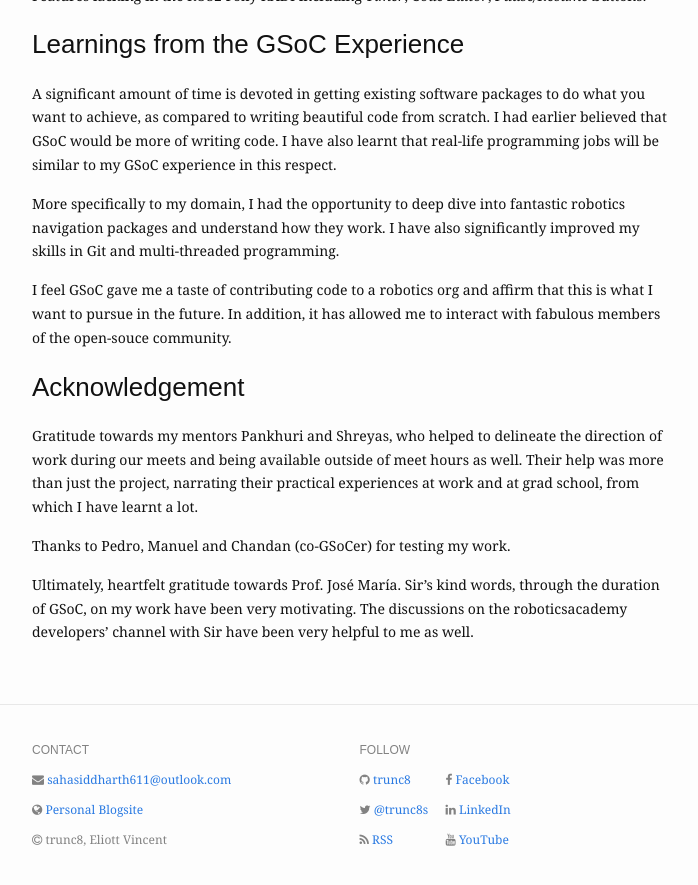
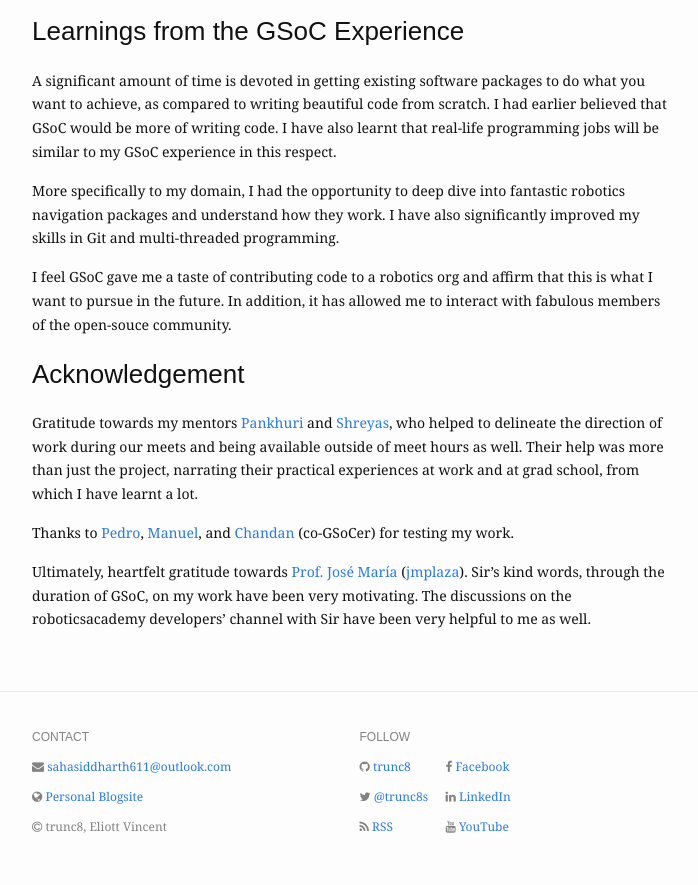
Before and after one commit to TheRoboticsClub/gsoc2021-Siddharth_Saha, a Jekyll site: the page built from docs/_posts/milestones/2021-08-21-final-report.md, in a window 1280 px wide and 900 px high, scrolled down 4296 px. Shown: the top 885 px of the window, without its empty margins (288-986 px from the left). Built offline with Jekyll 4.4.1, drawn with Linux system fonts in a browser that asks for light colours; nearby versions of some CDN libraries.

Commit message:
Added banner gif to final report

```diff
--- a/docs/_posts/milestones/2021-08-21-final-report.md
+++ b/docs/_posts/milestones/2021-08-21-final-report.md
@@ -7,7 +7,7 @@
 category: milestones
 ---
 
-<img src="{{ "/assets/img/content/placeholder-img/Banner.jpg" | absolute_url }}" alt="bay" class="post-pic"/>
+<img src="{{ "/assets/img/content/final-report/amazon-single-slam.gif" | absolute_url }}" alt="amazon warehouse gif" class="post-pic"/>
 <br />
 <br />
 
@@ -125,11 +125,11 @@
 
 
 ### Acknowledgement
-Gratitude towards my mentors Pankhuri and Shreyas, who helped to delineate the direction of work during our meets and being available outside of meet hours as well. Their help was more than just the project, narrating their practical experiences at work and at grad school, from which I have learnt a lot.
+Gratitude towards my mentors [Pankhuri](https://github.com/pankhurivanjani) and [Shreyas](https://github.com/shreyasgokhale), who helped to delineate the direction of work during our meets and being available outside of meet hours as well. Their help was more than just the project, narrating their practical experiences at work and at grad school, from which I have learnt a lot.
 
-Thanks to Pedro, Manuel and Chandan (co-GSoCer) for testing my work.
+Thanks to [Pedro](https://github.com/pariaspe), [Manuel](https://github.com/ReyDoran), and [Chandan](https://github.com/predator4hack) (co-GSoCer) for testing my work.
 
-Ultimately, heartfelt gratitude towards Prof. José Marı́a. Sir's kind words, through the duration of GSoC, on my work have been very motivating. The discussions on the roboticsacademy developers' channel with Sir have been very helpful to me as well.
+Ultimately, heartfelt gratitude towards [Prof. José Marı́a](https://gsyc.urjc.es/jmplaza/) ([jmplaza](https://github.com/jmplaza)). Sir's kind words, through the duration of GSoC, on my work have been very motivating. The discussions on the roboticsacademy developers' channel with Sir have been very helpful to me as well.
 
 
 
```
Also changed, not shown: 1 other file.
